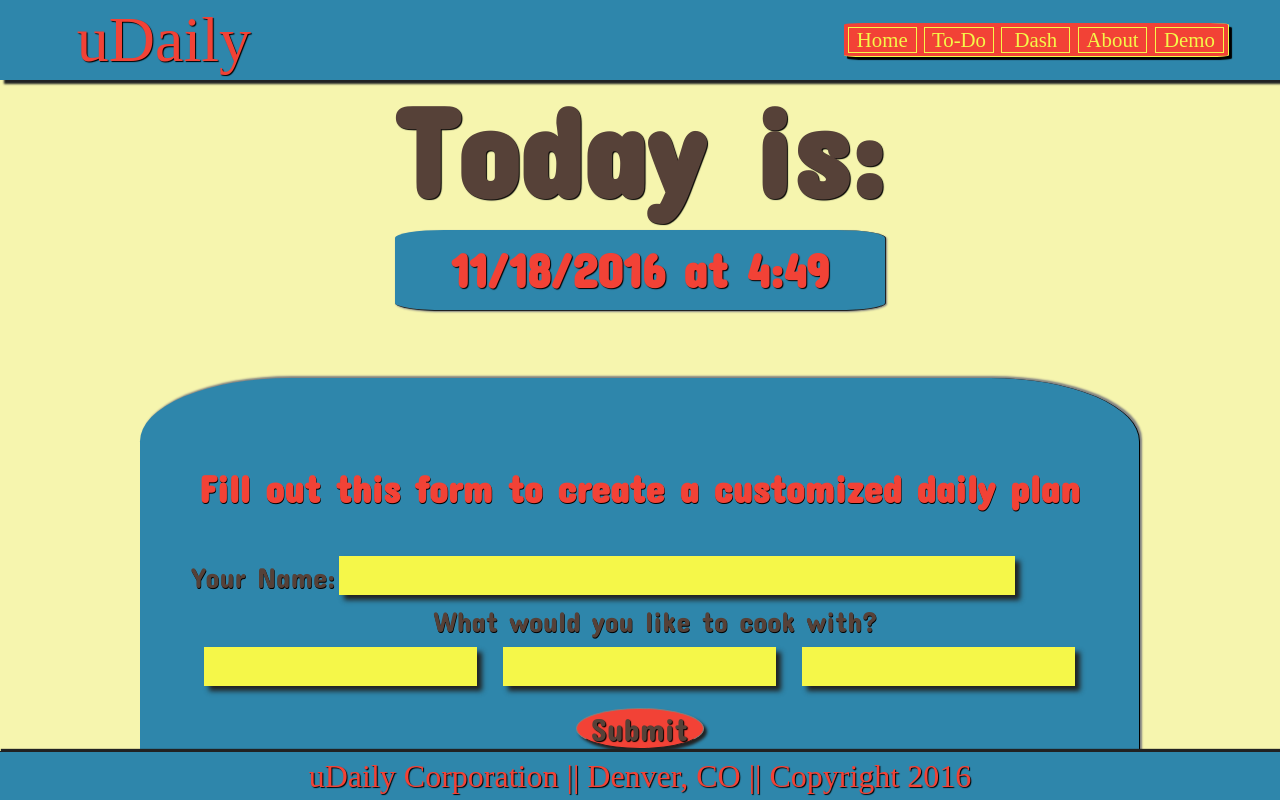
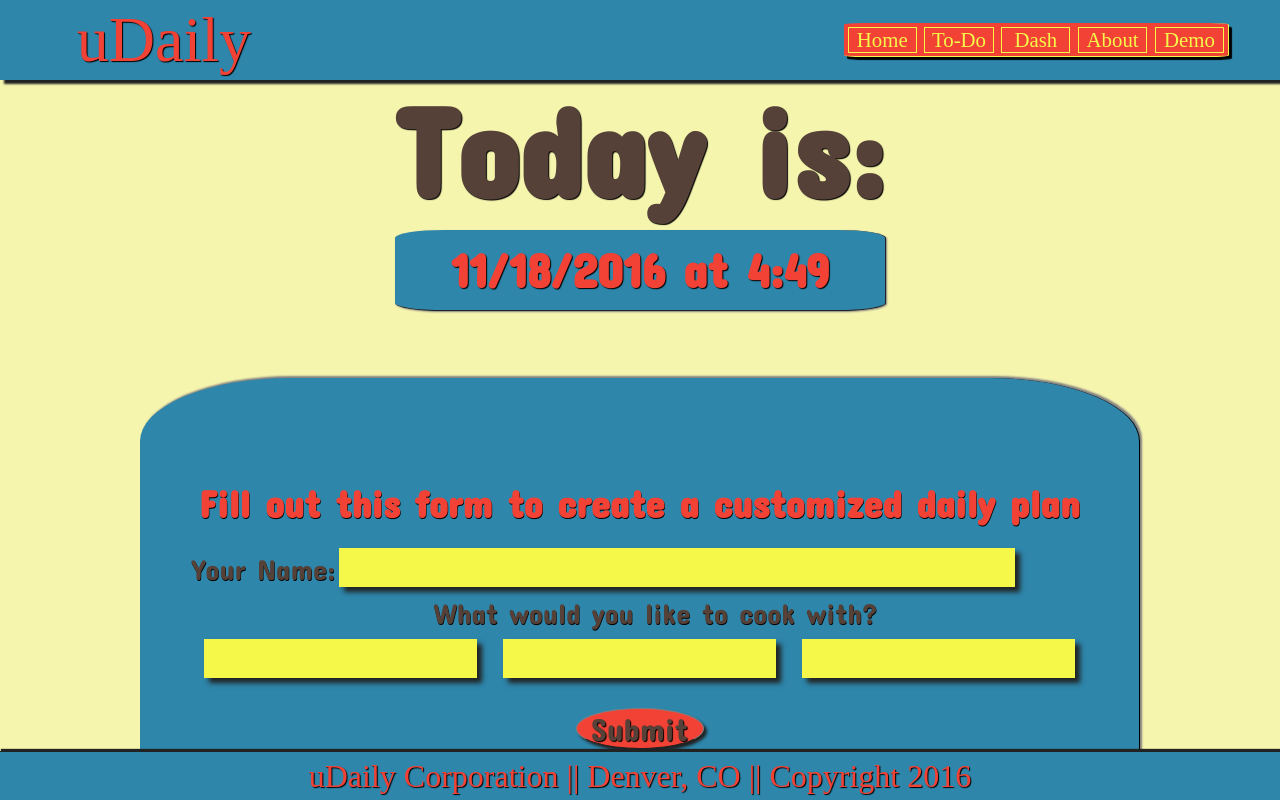
Before and after one commit to seatonm123/qOneProject, a plain HTML site: page index.html in a window 1280 px wide. Drawn offline with nearby package versions, Linux system fonts and the light colour scheme; a web font is replaced by a local one.

Commit message:
few changes of style

```diff
--- a/About.css
+++ b/About.css
@@ -25,7 +25,7 @@ nav {
   margin-right: 4%;
   background-color: #F24236;
   border-radius: 5%;
-  box-shadow: 3px 3px 1px grey;
+  box-shadow: 3px 3px 1px #212222;
   border-bottom: 0.5px solid #F5F749;
   border-right: 0.5px solid #F5F749;
 }
--- a/Greet.css
+++ b/Greet.css
@@ -146,8 +146,7 @@ h4 {
   font-size: 2.4em;
   color: #F24236;
   text-shadow: 0.5px 0.5px 0.5px black;
-  margin: auto;
-  margin-bottom: 5%;
+  margin-bottom: 2%;
 }
 
 #name_label {
```
